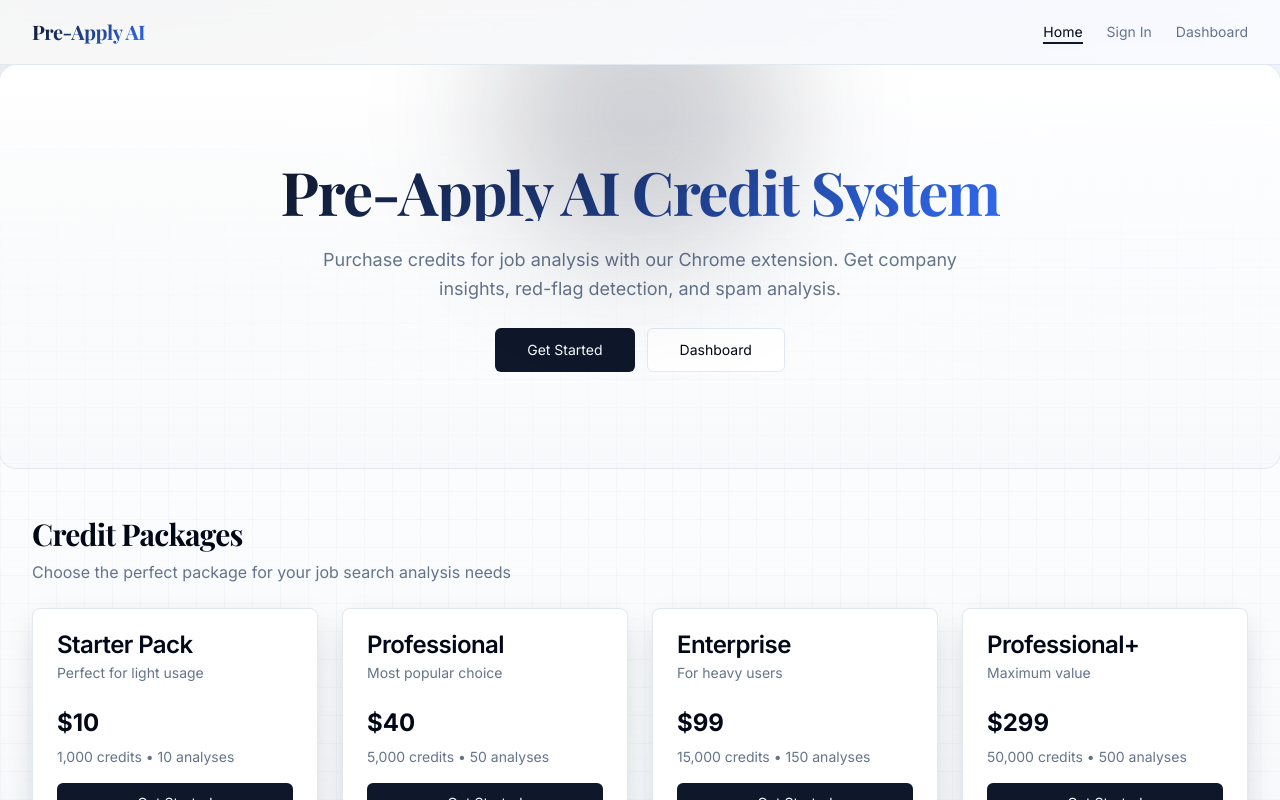
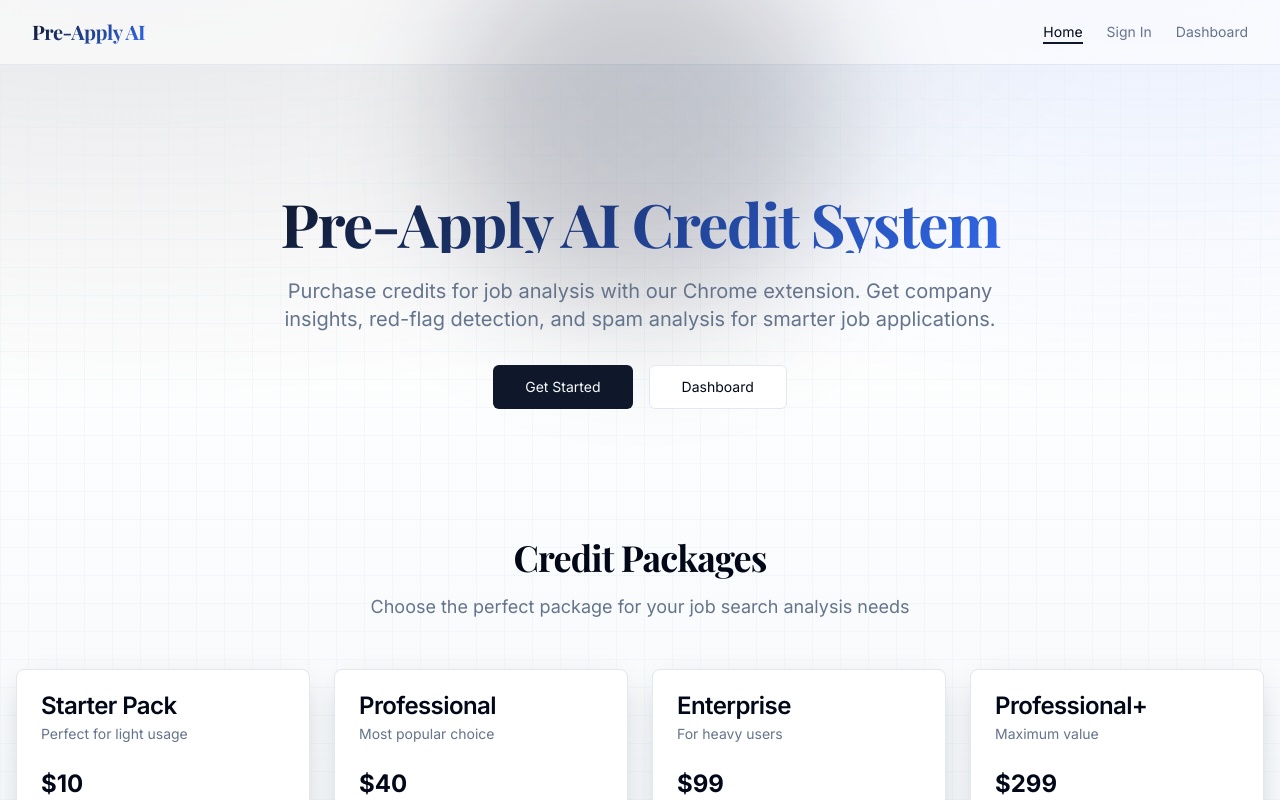
Before and after one commit to dgarcia891/acmezone2, a React (Vite) app: page / in a window 1280 px wide. Shown: the top 800 px of the page. Built offline with nearby package versions, Linux system fonts and the light colour scheme.

Commit message:
Fix homepage text overflow
Adjust text on the homepage to prevent overflow and ensure all content is visible.

```diff
--- a/src/pages/Index.tsx
+++ b/src/pages/Index.tsx
@@ -19,14 +19,19 @@ const Index = () => {
         <link rel="canonical" href="https://pre-apply.ai/" />
       </Helmet>
       <Header />
-      <main className="min-h-[60vh]">
-        <section className="container mx-auto relative overflow-hidden flex flex-col items-center gap-6 py-24 text-center animate-fade-in rounded-2xl ring-1 ring-border bg-gradient-to-b from-background to-muted/40">
-          <div aria-hidden="true" className="pointer-events-none absolute -top-24 inset-x-0 flex justify-center">
-            <span className="h-72 w-72 rounded-full bg-primary/20 blur-3xl" />
+      <main className="min-h-screen">
+        <section className="container mx-auto relative flex flex-col items-center gap-8 py-32 px-4 text-center animate-fade-in">
+          <div aria-hidden="true" className="pointer-events-none absolute -top-32 inset-x-0 flex justify-center">
+            <span className="h-96 w-96 rounded-full bg-primary/20 blur-3xl" />
           </div>
-          <h1 className="font-display text-5xl sm:text-6xl tracking-tight text-gradient-primary">Pre-Apply AI Credit System</h1>
-          <p className="max-w-2xl text-lg text-muted-foreground leading-relaxed">Purchase credits for job analysis with our Chrome extension. Get company insights, red-flag detection, and spam analysis.</p>
-          <div className="flex gap-3">
+          <div className="relative z-10 max-w-4xl mx-auto">
+            <h1 className="font-display text-4xl md:text-5xl lg:text-6xl tracking-tight text-gradient-primary mb-6">
+              Pre-Apply AI Credit System
+            </h1>
+            <p className="text-lg md:text-xl text-muted-foreground leading-relaxed mb-8 max-w-3xl mx-auto">
+              Purchase credits for job analysis with our Chrome extension. Get company insights, red-flag detection, and spam analysis for smarter job applications.
+            </p>
+            <div className="flex flex-col sm:flex-row gap-4 justify-center">
               <Button size="lg" asChild className="hover-scale">
                 <Link to="/auth">Get Started</Link>
               </Button>
@@ -34,10 +39,13 @@ const Index = () => {
                 <Link to="/dashboard">Dashboard</Link>
               </Button>
             </div>
+          </div>
         </section>
-        <section className="container mx-auto pb-16 mt-12">
-          <h2 className="font-display text-3xl tracking-tight">Credit Packages</h2>
-          <p className="text-muted-foreground mt-2 mb-6">Choose the perfect package for your job search analysis needs</p>
+        <section className="container mx-auto pb-24 px-4">
+          <div className="text-center mb-12">
+            <h2 className="font-display text-3xl lg:text-4xl tracking-tight mb-4">Credit Packages</h2>
+            <p className="text-muted-foreground text-lg max-w-2xl mx-auto">Choose the perfect package for your job search analysis needs</p>
+          </div>
           <div className="grid gap-6 md:grid-cols-2 lg:grid-cols-4">
             <Card className="elevated hover-scale">
               <CardHeader>
```
Lines whose indentation alone changed are shown as unchanged.
